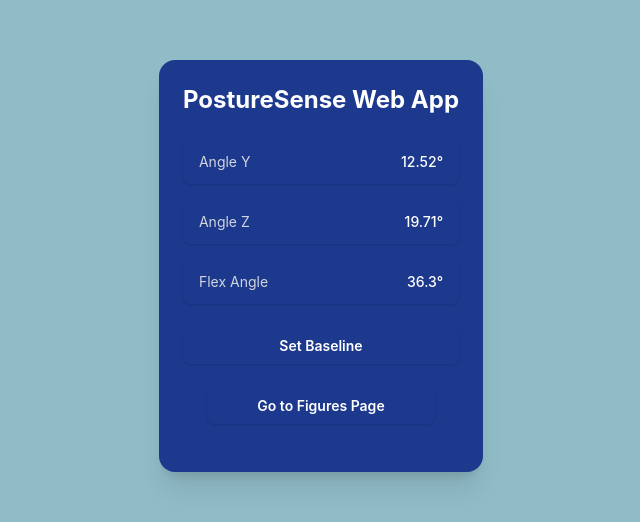
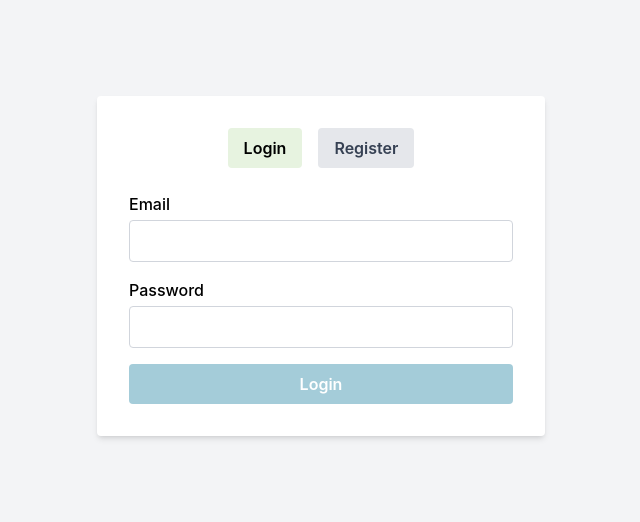
Before and after one commit to JermainePasion/AI-GYB, a React (Vite) app in the folder frontend/: page / in a window 1280 px wide. Shown: the part 134-656 px from the top of the page, without its empty margins (319-959 px from the left). Built offline with nearby package versions, Linux system fonts and the light colour scheme.

Commit message:
login / register page

```diff
--- a/frontend/src/App.jsx
+++ b/frontend/src/App.jsx
@@ -7,6 +7,7 @@ import ConnectionScreen from "./screens/ConnectionScreen";
 import ScoreScreen from "./screens/ScoreScreen";
 import SettingsScreen from "./screens/SettingsScreen";
 import UploadPhotos from "./screens/UploadPhotos";
+import AuthScreen from "./screens/AuthScreen";
 
 
 
@@ -14,13 +15,14 @@ function App() {
   return (
 
       <Routes>
-        <Route path="/" element={<HomeScreen />} />
+        <Route path="/home" element={<HomeScreen />} />
         <Route path="/figures" element={<FigureScreen/>} />
         <Route path="/control" element={<ControlScreen/>}/>
         <Route path="/connection" element={<ConnectionScreen/>}/>
         <Route path="/score" element={<ScoreScreen/>}/>
         <Route path="/upload" element={<UploadPhotos/>}/>
         <Route path="/settings" element={<SettingsScreen/>}/>
+        <Route path="/" element={<AuthScreen/>}/>
       </Routes>
 
   );
--- /dev/null
+++ b/frontend/src/screens/AuthScreen.jsx
@@ -0,0 +1,149 @@
+import { useState } from "react";
+import { useNavigate } from 'react-router-dom';
+
+export default function AuthScreen() {
+  const [isLogin, setIsLogin] = useState(true);
+  const [formData, setFormData] = useState({
+    username: "",
+    email: "",
+    password: ""
+  });
+  const [error, setError] = useState(null);
+  const navigate = useNavigate();
+
+  const toggleForm = () => {
+    setIsLogin(!isLogin);
+    setError(null);
+    setFormData({ username: "", email: "", password: ""});
+  };
+
+  const handleChange = (e) => {
+    setFormData((prev) => ({ ...prev, [e.target.name]: e.target.value }));
+  };
+
+  const handleSubmit = async (e) => {
+    e.preventDefault();
+    setError(null);
+
+    const endpoint = isLogin ? "http://localhost:3000/api/users/login" : "http://localhost:3000/api/users/register";
+
+    // Prepare payload (for register, username and role needed)
+    const payload = isLogin
+      ? {
+          email: formData.email,
+          password: formData.password,
+        }
+      : {
+          username: formData.username,
+          email: formData.email,
+          password: formData.password,
+        };
+
+    try {
+      const res = await fetch(endpoint, {
+        method: "POST",
+        headers: { "Content-Type": "application/json" },
+        body: JSON.stringify(payload),
+      });
+
+      const data = await res.json();
+
+      if (!res.ok) throw new Error(data.message || "Something went wrong");
+
+      // On success, save token & redirect or do something
+      localStorage.setItem("token", data.token);
+      alert(`Welcome, ${data.username}!`);
+      navigate("/home");
+      // For example, redirect to dashboard:
+      // window.location.href = "/dashboard";
+    } catch (err) {
+      setError(err.message);
+    }
+  };
+
+  return (
+    <div className="min-h-screen flex items-center justify-center bg-gray-100 px-4">
+      <div className="max-w-md w-full bg-white p-8 rounded shadow-md">
+        <div className="mb-6 flex justify-center space-x-4">
+          <button
+            onClick={() => setIsLogin(true)}
+            className={`px-4 py-2 font-semibold rounded ${
+              isLogin ? "bg-[#e7f3e0] text-black" : "bg-gray-200 text-gray-700"
+            }`}
+          >
+            Login
+          </button>
+          <button
+            onClick={() => setIsLogin(false)}
+            className={`px-4 py-2 font-semibold rounded ${
+              !isLogin ? "bg-[#e7f3e0] text-black" : "bg-gray-200 text-gray-700"
+            }`}
+          >
+            Register
+          </button>
+        </div>
+
+        <form onSubmit={handleSubmit} className="space-y-4">
+          {!isLogin && (
+            <>
+              <div>
+                <label className="block mb-1 font-medium text-black" htmlFor="username">
+                  Username
+                </label>
+                <input
+                  type="text"
+                  id="username"
+                  name="username"
+                  value={formData.username}
+                  onChange={handleChange}
+                  required
+                  className="w-full border border-gray-300 rounded text-black px-3 py-2 focus:outline-none focus:ring-2 focus:ring-[#A4CCD9]"
+                />
+              </div>
+
+            </>
+          )}
+
+          <div>
+            <label className="block mb-1 font-medium text-black" htmlFor="email">
+              Email
+            </label>
+            <input
+              type="email"
+              id="email"
+              name="email"
+              value={formData.email}
+              onChange={handleChange}
+              required
+              className="w-full border border-gray-300 text-black rounded px-3 py-2 focus:outline-none text-black focus:ring-2 focus:ring-[#A4CCD9]"
+            />
+          </div>
+
+          <div>
+            <label className="block mb-1 font-medium text-black" htmlFor="password">
+              Password
+            </label>
+            <input
+              type="password"
+              id="password"
+              name="password"
+              value={formData.password}
+              onChange={handleChange}
+              required
+              className="w-full border border-gray-300 text-black rounded px-3 py-2 text-black focus:outline-none focus:ring-2 focus:ring-[#A4CCD9]"
+            />
+          </div>
+
+          {error && <p className="text-red-600 text-sm">{error}</p>}
+
+          <button
+            type="submit"
+            className="w-full bg-[#A4CCD9] text-white py-2 rounded font-semibold hover:bg-red-700 transition"
+          >
+            {isLogin ? "Login" : "Register"}
+          </button>
+        </form>
+      </div>
+    </div>
+  );
+}
```
